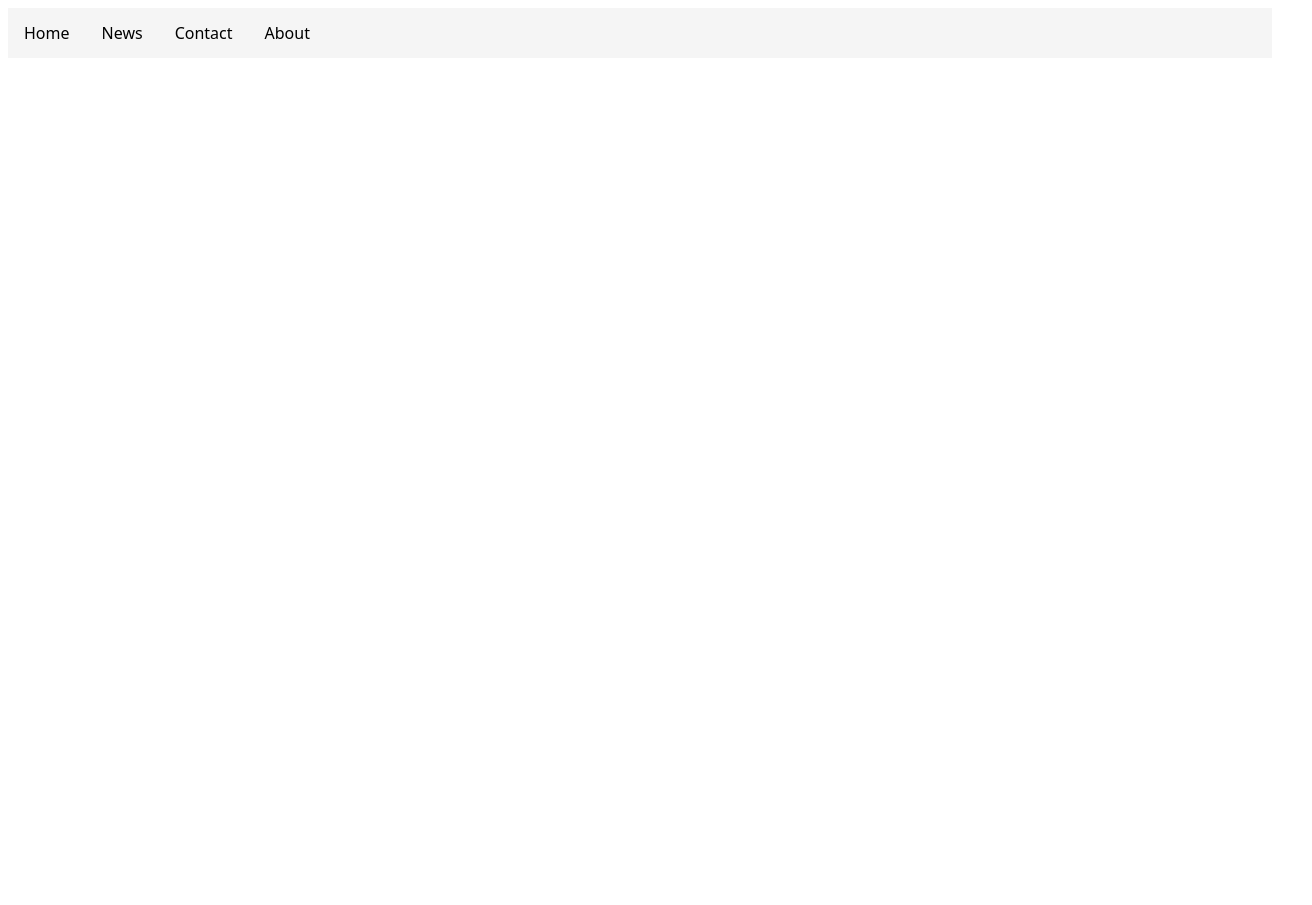
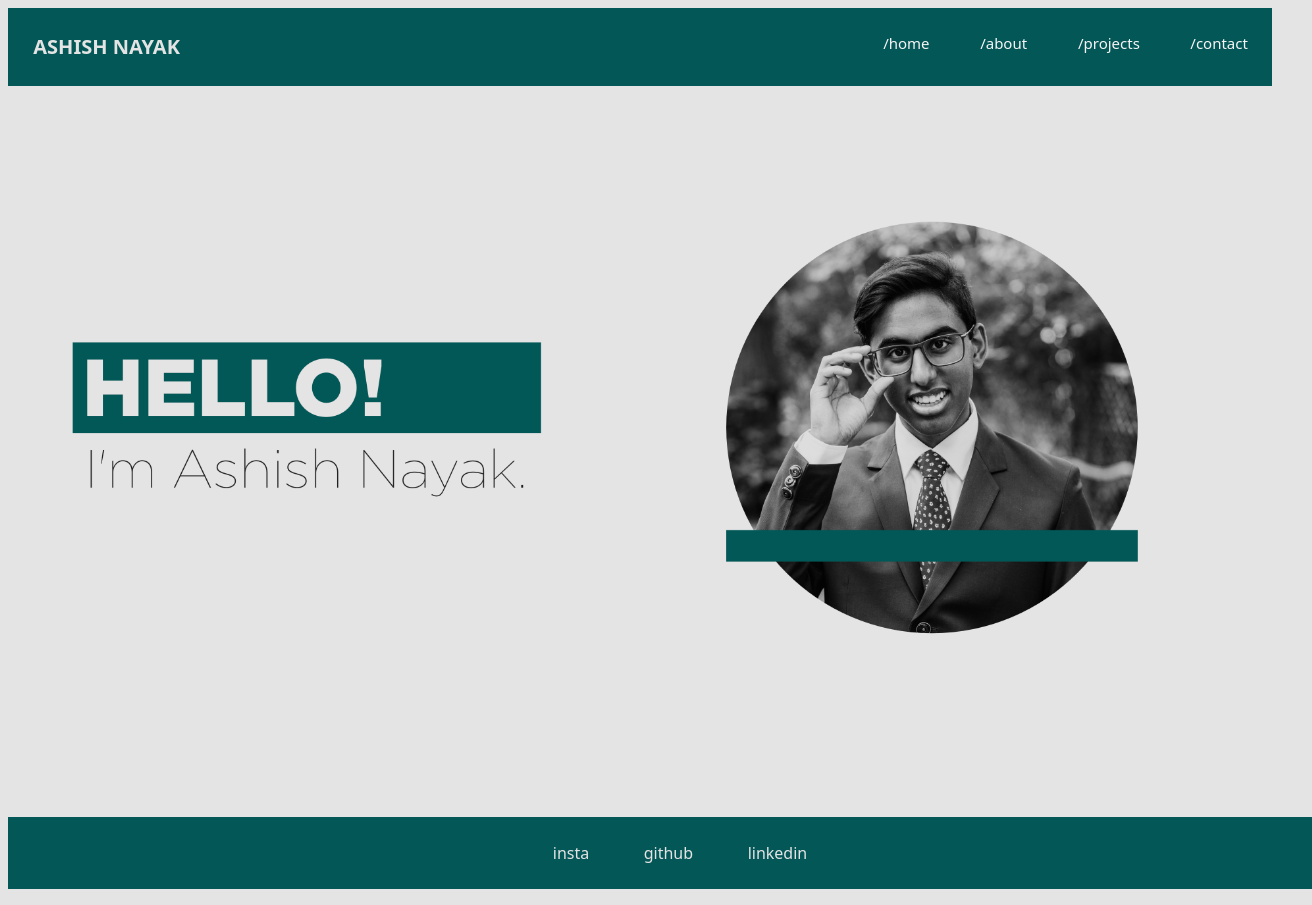
Before and after one commit to nayakashish/website, a plain HTML site: page index.html in a window 1280 px wide. Shown: the whole page, 1312 px wide, since content can reach past the window. Before the commit the page ends 800 px from the top, so only its background shows below. Drawn offline with Linux system fonts and the light colour scheme.

Commit message:
navbar + links bar

```diff
--- a/index.html
+++ b/index.html
@@ -1,17 +1,50 @@
 <!DOCTYPE html>
 <html>
+
 <head>
+  <title>Ashish Nayak</title>
   <link rel="stylesheet" href="styles.css">
 </head>
+
 <body>
 
-<ul>
-  <li><a href="index.html">Home</a></li>
-  <li><a href="index.html">News</a></li>
-  <li><a href="index.html">Contact</a></li>
-  <li><a href="index.html">About</a></li>
-</ul>
+  <div class="navbar">
+  <ul>
+    <li style="float: left; font-size: 20px;"><strong>ASHISH NAYAK</strong></li>
+
+    <li><a href="">/contact</a></li>
+    <li><a href="">/projects</a></li>
+    <li><a href="index.html">/about</a></li>
+    <li><a href="index.html">/home</a></li>
+
+
+
+
+
+
+  </ul>
+</div>
+
+<img src="images/webBanner.jpg"/>
+<div class="linksBar">
+  <ul>
+    <li><a>insta</a></li>
+    <li> <a>github</a></li>
+    <li><a>linkedin</a></li>
+  </ul>
+</div>
+
+<!--One page website? other than contact. links should autoscroll-->
+<!--Main blank page with just photo and hello! I am Ashish and contact button and links to insta, github and linkedin then you scroll down to different sections -->
 
 
 </body>
+
+
+
+<script>
+
+  </script>
+
+
 </html>
--- a/styles.css
+++ b/styles.css
@@ -1,36 +1,76 @@
 body {
-    background-color: white;
-  }
-  h1 {
-
-    color: orange;
-  }
-  p {
-    color: black;
+    background-color: #E4E4E4;
   }
 
-  ul {
+  h1 {
+    font-family: system-ui, -apple-system, BlinkMacSystemFont, 'Segoe UI', Roboto, Oxygen, Ubuntu, Cantarell, 'Open Sans', 'Helvetica Neue', sans-serif;
+    text-align: center;
+    color: #222222;
+    font-size: 50px;
+
+
+  }
+
+  img {
+    max-width: 100%;
+    height: auto;
+  }
+
+  p {
+    color: white;
+  }
+
+
+  .navbar ul {
     list-style-type: none;
     margin: 0;
     padding: 0;
     overflow: hidden;
-    background-color: whitesmoke;
+    background-color: #045757;
   }
 
-  li {
-    float: left;
+  .navbar li {
+    font-size: 15px;
+    float: right;
     font-family: system-ui, -apple-system, BlinkMacSystemFont, 'Segoe UI', Roboto, Oxygen, Ubuntu, Cantarell, 'Open Sans', 'Helvetica Neue', sans-serif;
+    display: block;
+    color: #E4E4E4;
+    text-align: center;
+    padding: 2%;
   }
 
-  li a {
-    display: block;
-    color: black;
-    text-align: center;
-    padding: 14px 16px;
+  .navbar li a {
+
+    color: whitesmoke;
     text-decoration: none;
+    padding: 2%;
+
   }
 
+
   li a:hover {
-    background-color: purple;
+    background-color: #044343;
     color: white
   }
+
+
+  .linksBar ul {
+    width: 100%;
+    text-align: center;
+    background-color: #045757;
+  }
+
+  .linksBar li {
+    float: none;
+    font-family: system-ui, -apple-system, BlinkMacSystemFont, 'Segoe UI', Roboto, Oxygen, Ubuntu, Cantarell, 'Open Sans', 'Helvetica Neue', sans-serif;
+    display: inline-block;
+    color: #E4E4E4;
+    padding: 2%;
+
+  }
+
+  .linksBar li a {
+    color: #E4E4E4;
+    text-decoration: none;
+
+  }
```
Also changed, not shown: images/webBanner.jpg (added).
